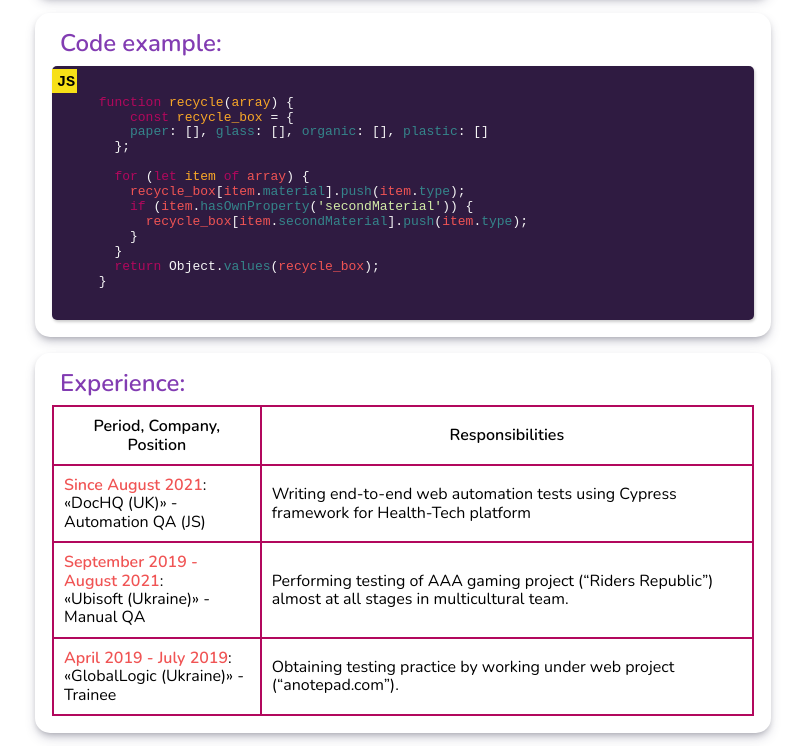
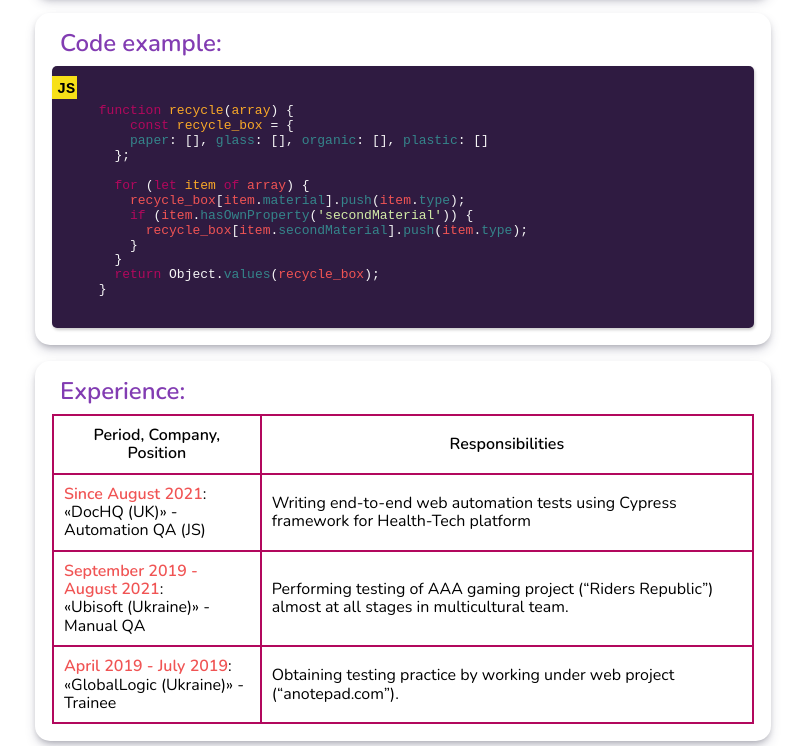
Before and after one commit to DanAlbul/rsschool-cv, a plain HTML site: page index.html in a window 1280 px wide. Shown: the part 837-1583 px from the top of the page, without its empty margins (237-1042 px from the left). Drawn offline with nearby package versions, Linux system fonts and the light colour scheme.

Commit message:
fix: adjust layout to meet validation rules

```diff
--- a/index.html
+++ b/index.html
@@ -11,7 +11,6 @@
 		/>
 		<title>Daniel Albul CV</title>
 	</head>
-
 	<body>
     <header>
       <h1 class="name">Daniel Albul</h1>
@@ -28,11 +27,10 @@
 						<a href="https://www.linkedin.com/in/daniel-albul-83461921a">Daniel Albul</a>
 					</li>
 					<li>
-						CodeWars: <img src="https://www.codewars.com/users/DanAlbul/badges/micro" />
+						CodeWars: <img src="https://www.codewars.com/users/DanAlbul/badges/micro" alt="codewars_progress"/>
 					</li>
 				</ul>
 			</section>
-
 			<section class="about-me">
 				<h2>About Me:</h2>
 				<p>
@@ -44,7 +42,6 @@
 					hard to switch speciality from QA to Front End Engineer.
 				</p>
 			</section>
-
 			<section class="skills">
 				<h2>Skills:</h2>
 				<ul>
@@ -62,12 +59,11 @@
 					<li>Other tools: Confluence, Jira, Chrome Dev Tools, Clickup, Testrail</li>
 				</ul>
 			</section>
-
 			<section class="code-section">
 				<h2>Code example:</h2>
 				<div class="code-snippet">
+					<h3 class="lang">JS</h3>
 					<pre>
-          <h3 class="lang">JS</h3>
           <code>
       <span class="code-keyword">function</span> <span class="code-def">recycle</span>(<span class="code-def">array</span>) {
           <span class="code-keyword">const</span> <span class="code-def">recycle_box</span> <span class="code-operator">=</span> {
@@ -86,7 +82,6 @@
         </pre>
 				</div>
 			</section>
-
 			<section class="experience">
 				<h2>Experience:</h2>
 				<table id="work-experience">
@@ -118,7 +113,6 @@
 					</tbody>
 				</table>
 			</section>
-
 			<section class="education">
 				<h2>Education:</h2>
 				<ul>
@@ -130,7 +124,6 @@
           <li><span class="date">2018</span> “Interlingua” English course</li>
         </ul>
 			</section>
-
 			<section class="languages">
 				<h2>Languages:</h2>
 				<ul>
@@ -139,9 +132,7 @@
           <li>Russian (Fluent)</li>
         </ul>
 			</section>
-		</div>
 	</main>
   <footer>
-
   </footer>
 </html>
--- a/style.css
+++ b/style.css
@@ -128,10 +128,11 @@ pre {
 .lang {
 	display: block;
 	z-index: 200;
-	position: absolute;
-	top: 55px;
+	position: relative;
+	top: 10px;
 	height: auto;
 	width: 25px;
+	font-family: monospace;
 	background-color: #f7e017;
 	padding: 5px 1px 1px 5px;
 }
```
